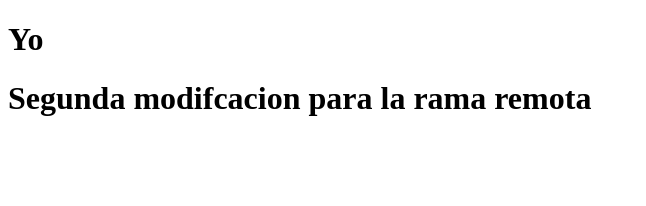
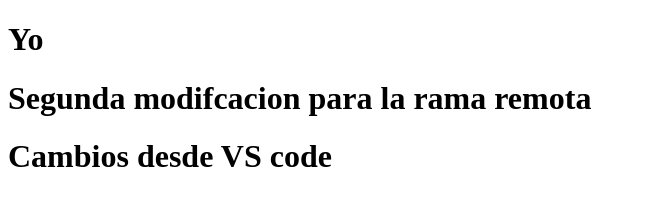
Before and after one commit to jberronesc/practicando-git, a plain HTML site: page index.html in a window 1280 px wide. Shown: the whole page, without its empty margins (0-646 px from the left). Drawn offline with Linux system fonts and the light colour scheme.

Commit message:
Primero commit desde VS code

```diff
--- a/index.html
+++ b/index.html
@@ -3,10 +3,11 @@
 <head>
     <meta charset="UTF-8">
     <meta name="viewport" content="width=device-width, initial-scale=1.0">
-    <title>Practicando con git</title>
+
 </head>
 <body>
     <h1>Yo</h1>
     <h1>Segunda modifcacion para la rama remota</h1>
+    <h1>Cambios desde VS code</h1>
 </body>
 </html>
```
Also changed, not shown: 1 other file.
